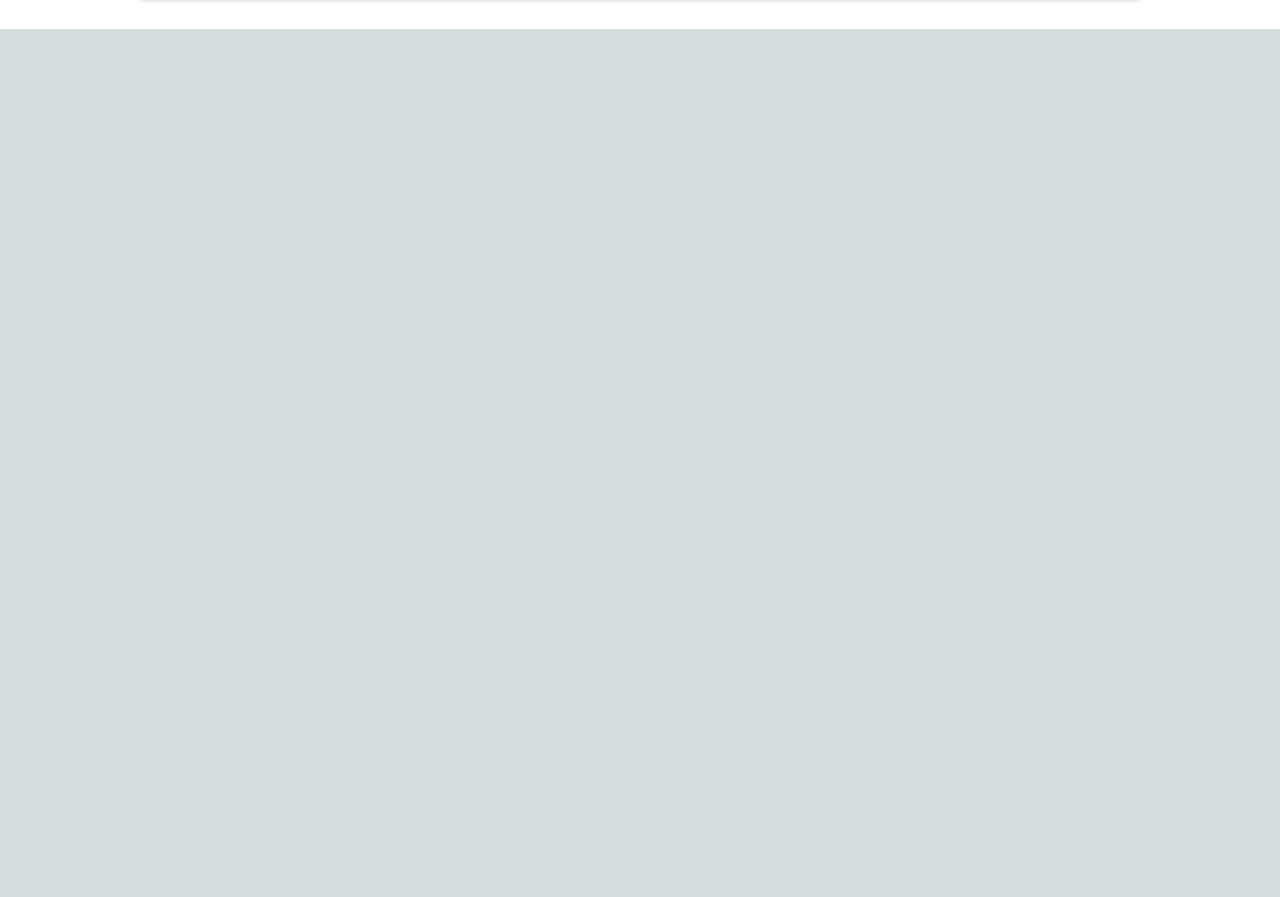
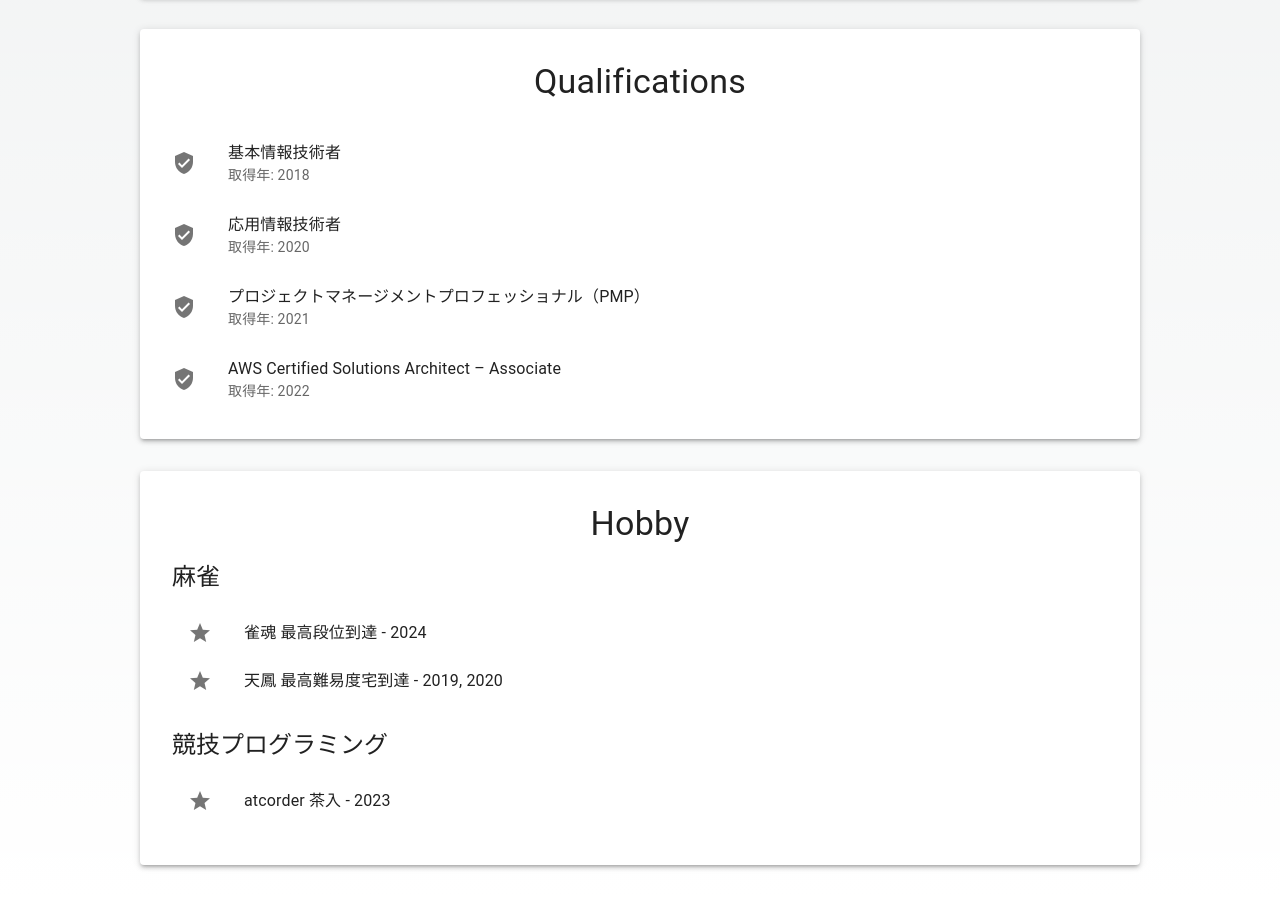
Before and after one commit to gahara086/portfolio-gahara, a Next.js app: page / in a window 1280 px wide. Shown: the part 2303-3200 px from the top of the page. Before the commit the page ends 2332 px from the top, so only its background shows below. Built offline with nearby package versions, Linux system fonts and the light colour scheme.

Commit message:
feat new components
Add the following components
- Hobbies
- Qualification

```diff
--- a/src/components/Hobbies.tsx
+++ b/src/components/Hobbies.tsx
@@ -1,21 +1,59 @@
-import { Typography, Container, Box } from '@mui/material';
+import React from 'react';
+import { Box, Typography, Paper, List, ListItem, ListItemText, ListItemIcon } from '@mui/material';
+// import SportsEsportsIcon from '@mui/icons-material/SportsEsports'; // 趣味がゲームの場合のアイコン
+import StarIcon from '@mui/icons-material/Star'; // 成果や実績を示すアイコン
 
-const Hobbies = () => {
+interface Hobby {
+  title: string;
+  achievements: string[];
+}
+
+const hobbies: Hobby[] = [
+  {
+    // icons-materialからいい感じのアイコンを取得
+    title: '麻雀',
+    achievements: [
+      // 画像を張る
+      '雀魂 最高段位到達 - 2024',
+      '天鳳 最高難易度宅到達 - 2019, 2020'
+    ]
+  },
+  {
+    title: '競技プログラミング',
+    achievements: [
+      // 画像を張る
+      'atcorder 茶入 - 2023'
+    ]
+  }
+];
+
+const Hobby: React.FC = () => {
   return (
-    <Container>
-      <Box sx={{ my: 4 }}>
-        <Typography variant="h6" gutterBottom>
-          趣味
+    <Box sx={{ display: 'flex', justifyContent: 'center', marginBottom: 4 }}>
+      <Paper elevation={3} sx={{ width: 1000, padding: 2 }}>
+        <Typography variant="h4" sx={{ textAlign: 'center', margin: 2 }}>
+          Hobby
         </Typography>
-        <Typography variant="body1">
-          記録: 写真コンテストで国際的な賞を受賞。
-        </Typography>
-        <Typography variant="body1">
-          研鑽: ガーデニング技術の向上のため、地元のコミュニティと協力し、月に一度のワークショップに参加。
-        </Typography>
-      </Box>
-    </Container>
+        {hobbies.map((hobby, index) => (
+          <Box key={index} sx={{ margin: 2 }}>
+            <Typography variant="h5" sx={{ marginBottom: 1 }}>
+              {hobby.title}
+            </Typography>
+            <List>
+              {hobby.achievements.map((achievement, idx) => (
+                <ListItem key={idx}>
+                  <ListItemIcon>
+                    <StarIcon />
+                  </ListItemIcon>
+                  <ListItemText primary={achievement} />
+                </ListItem>
+              ))}
+            </List>
+          </Box>
+        ))}
+      </Paper>
+    </Box>
   );
 };
 
-export default Hobbies;
+export default Hobby;
--- /dev/null
+++ b/src/components/Qualification.tsx
@@ -0,0 +1,51 @@
+import React from 'react';
+import { Box, Typography, Paper, List, ListItem, ListItemText, ListItemIcon } from '@mui/material';
+import VerifiedUserIcon from '@mui/icons-material/VerifiedUser'; // 資格アイコン
+
+interface Qualification {
+  title: string;
+  year: string;
+}
+
+const qualifications: Qualification[] = [
+  {
+    title: '基本情報技術者',
+    year: '2018'
+  },
+  {
+    title: '応用情報技術者',
+    year: '2020'
+  },
+  {
+    title: 'プロジェクトマネージメントプロフェッショナル（PMP）',
+    year: '2021'
+  },
+  {
+    title: 'AWS Certified Solutions Architect – Associate',
+    year: '2022'
+  }
+];
+
+const Qualification: React.FC = () => {
+  return (
+    <Box sx={{ display: 'flex', justifyContent: 'center', marginBottom: 4 }}>
+      <Paper elevation={3} sx={{ width: 1000, padding: 2 }}>
+        <Typography variant="h4" sx={{ textAlign: 'center', margin: 2 }}>
+          Qualifications
+        </Typography>
+        <List>
+          {qualifications.map((qual, index) => (
+            <ListItem key={index}>
+              <ListItemIcon>
+                <VerifiedUserIcon />
+              </ListItemIcon>
+              <ListItemText primary={qual.title} secondary={`取得年: ${qual.year}`} />
+            </ListItem>
+          ))}
+        </List>
+      </Paper>
+    </Box>
+  );
+};
+
+export default Qualification;
--- a/src/pages/index.tsx
+++ b/src/pages/index.tsx
@@ -7,7 +7,8 @@ import WorkExperience from '../components/WorkExperience';
 // import Experience from '../components/Experience';
 // import Projects from '../components/Projects';
 // import Expertise from '../components/Expertise';
-// import Hobbies from '../components/Hobbies';
+import Qualification from '../components/Qualification';
+import Hobbies from '../components/Hobbies';
 import Education from '../components/Education';
 // import MapApp from '../components/MapApp';
 
@@ -23,11 +24,13 @@ const Home: NextPage = () => {
       {/* <Projects /> */}
       {/* <Expertise /> */}
       <Education />
-      {/* <Hobbies />  */}
+      <Qualification />
+      <Hobbies />
       {/* <MapApp />  */}
-      {/* 趣味はEducationコンポーネントと似たような感じで作ればよいか...？ */}
+      {/*  */}
     </div>
   );
+
 };
 
 export default Home;
```
